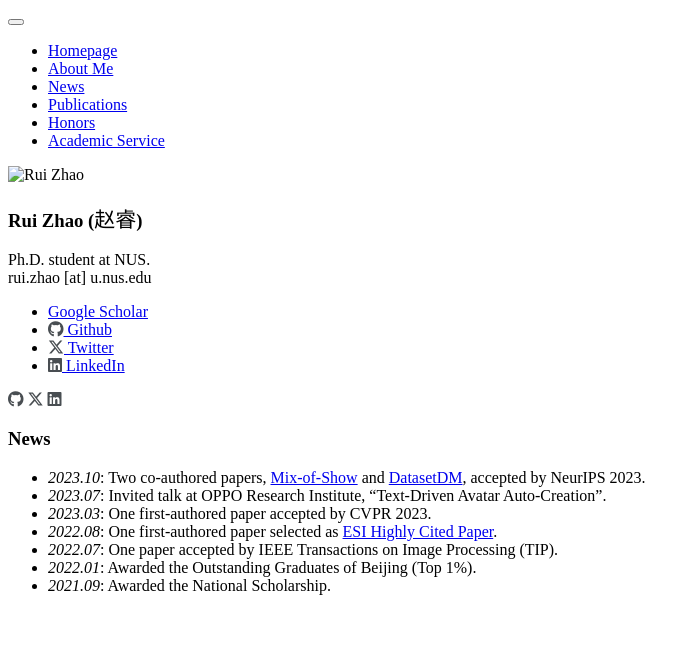
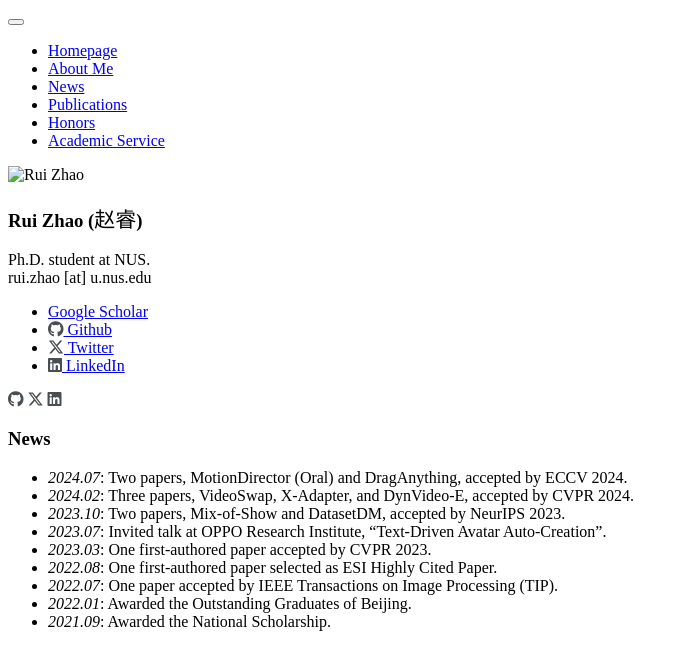
Before and after one commit to ruizhaocv/ruizhaocv.github.io, a Jekyll site: the page built from _pages/includes/news.md, in a window 1280 px wide. Shown: the top 670 px of the page, without its empty margins (0-696 px from the left). Built offline with Jekyll 4.4.1, drawn with Linux system fonts in a browser that asks for light colours; nearby versions of some CDN libraries; some web fonts are replaced; our own code applies the rules of GitHub Pages for plain Markdown files; a style sheet for code colours, icons or effects is not loaded.

Commit message:
Update news.md

```diff
--- a/_pages/includes/news.md
+++ b/_pages/includes/news.md
@@ -1,8 +1,10 @@
 # News
-- *2023.10*: Two co-authored papers, [Mix-of-Show](https://showlab.github.io/Mix-of-Show/) and [DatasetDM](https://weijiawu.github.io/DatasetDM_page/), accepted by NeurIPS 2023.
+- *2024.07*: Two papers, MotionDirector (Oral) and DragAnything, accepted by ECCV 2024.
+- *2024.02*: Three papers, VideoSwap, X-Adapter, and DynVideo-E, accepted by CVPR 2024.
+- *2023.10*: Two papers, Mix-of-Show and DatasetDM, accepted by NeurIPS 2023.
 - *2023.07*: Invited talk at OPPO Research Institute, "Text-Driven Avatar Auto-Creation".
 - *2023.03*: One first-authored paper accepted by CVPR 2023.
-- *2022.08*: One first-authored paper selected as [ESI Highly Cited Paper](https://clarivate.libguides.com/c.php?g=593878&p=4107961).
+- *2022.08*: One first-authored paper selected as ESI Highly Cited Paper.
 - *2022.07*: One paper accepted by IEEE Transactions on Image Processing (TIP).
-- *2022.01*: Awarded the Outstanding Graduates of Beijing (Top 1%).
+- *2022.01*: Awarded the Outstanding Graduates of Beijing.
 - *2021.09*: Awarded the National Scholarship.
```
